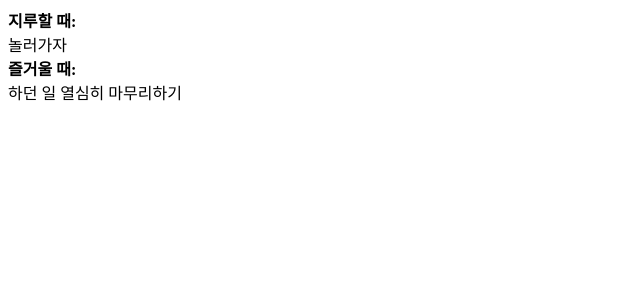
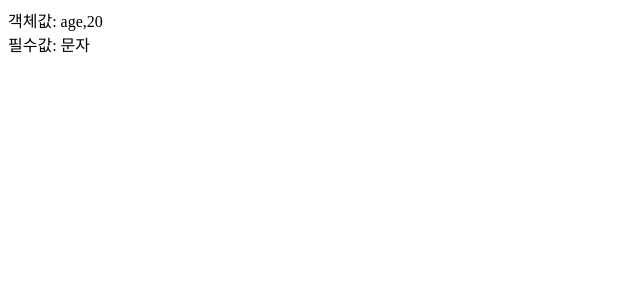
Before and after one commit to ingHHK/doit_react_study, a React (Create React App) app in the folder do-it-example/: page / in a window 1280 px wide. Shown: the top 300 px of the page, without its empty margins (0-640 px from the left). Built offline with nearby package versions, Linux system fonts and the light colour scheme.

Commit message:
필수 프로퍼티 사용하기

```diff
--- /dev/null
+++ b/do-it-example/src/03/ChildComponent2.jsx
@@ -0,0 +1,25 @@
+import React from 'react';
+import PropTypes from 'prop-types';
+
+class ChildComponent2 extends React.Component {
+  render() {
+    const { objValue, requiredStringValue } = this.props;
+
+    return (
+      <div>
+        <div>객체값: {String(Object.entries(objValue))}</div>
+        <div>필수값: {requiredStringValue}</div>
+      </div>
+    );
+  }
+}
+
+ChildComponent2.propTypes = {
+  objValue: PropTypes.shape({
+    name: PropTypes.string,
+    age: PropTypes.number,
+  }),
+  requiredStringValue: PropTypes.string.isRequired,
+};
+
+export default ChildComponent2;
--- a/do-it-example/src/App.jsx
+++ b/do-it-example/src/App.jsx
@@ -1,18 +1,11 @@
 import React from 'react';
-import BooleanComponent from './03/BooleanComponent';
+import ChildComponent2 from './03/ChildComponent2';
 
 class App extends React.Component {
   render() {
     return (
       <div>
-        <div>
-          <b>지루할 때:</b>
-          <BooleanComponent bored></BooleanComponent>
-        </div>
-        <div>
-          <b>즐거울 때:</b>
-          <BooleanComponent></BooleanComponent>
-        </div>
+        <ChildComponent2 objValue={{ age: 20 }} requiredStringValue="문자" />
       </div>
     );
   }
```
